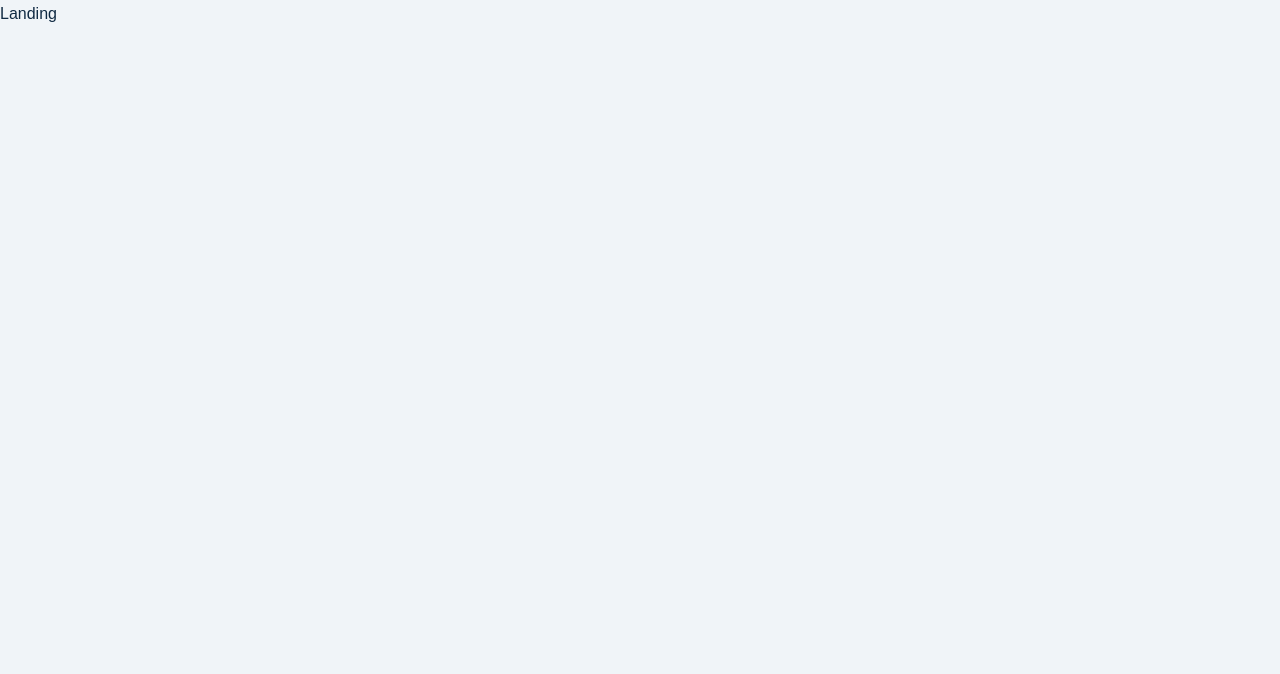
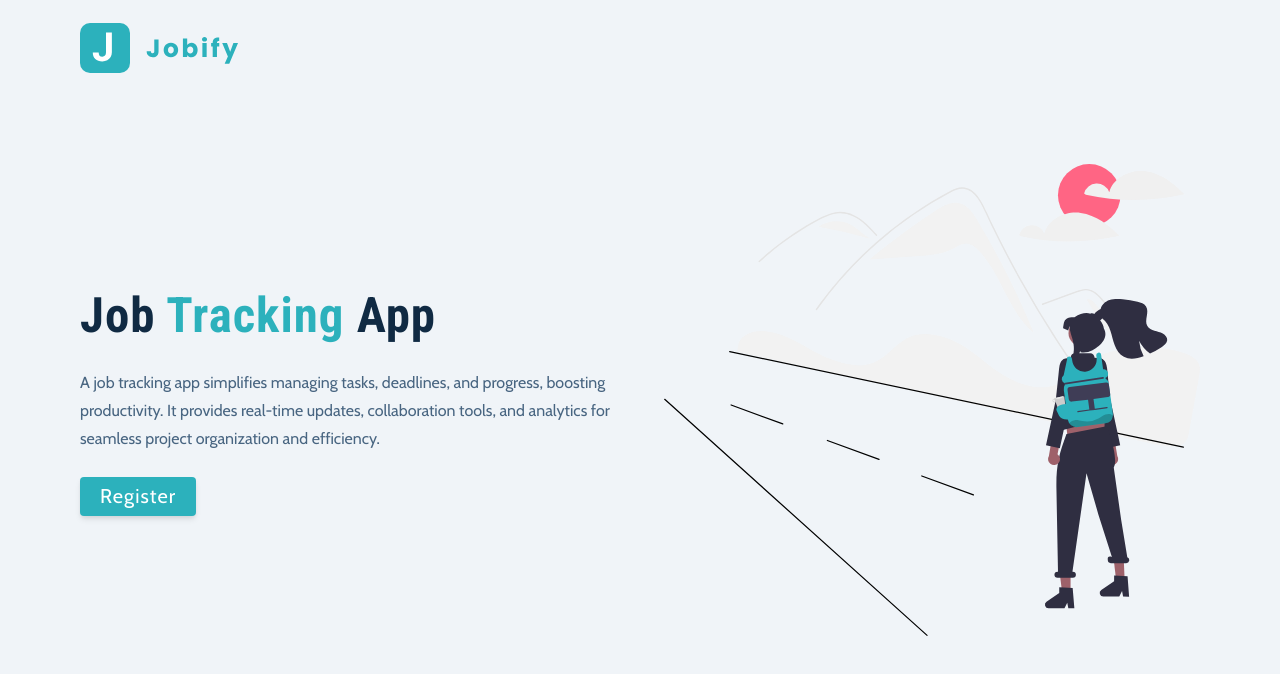
Before and after one commit to kiethohoai/jobify-v1, a React (Vite) app in the folder client/: page /landing in a window 1280 px wide. Shown: the top 674 px of the page. Built offline with nearby package versions, Linux system fonts and the light colour scheme.

Commit message:
04 Landing Page

```diff
--- /dev/null
+++ b/client/src/assets/wrappers/LandingPage.js
@@ -0,0 +1,45 @@
+import styled from 'styled-components';
+
+export const Wrapper = styled.main`
+  nav {
+    width: var(--fluid-width);
+    max-width: var(--max-width);
+    height: var(--nav-height);
+    margin: 0 auto;
+    display: flex;
+    align-items: center;
+  }
+
+  .page {
+    min-height: calc(100vh - var(--nav-height));
+    display: grid;
+    align-items: center;
+    margin-top: -3rem;
+  }
+
+  h1 {
+    font-weight: 700;
+    span {
+      color: var(--primary-500);
+    }
+  }
+
+  p {
+    color: var(--grey-600);
+  }
+
+  .main-img {
+    display: none;
+  }
+
+  @media (min-width: 992px) {
+    .page {
+      grid-template-columns: 1fr 1fr;
+      column-gap: 3rem;
+    }
+
+    .main-img {
+      display: block;
+    }
+  }
+`;
--- a/client/src/index.css
+++ b/client/src/index.css
@@ -1,11 +1,11 @@
+/* fonts */
+@import url('https://fonts.googleapis.com/css2?family=Cabin&family=Roboto+Condensed:wght@400;700&display=swap');
+
 *,
 ::after,
 ::before {
   box-sizing: border-box;
 }
-
-/* fonts */
-@import url('https://fonts.googleapis.com/css2?family=Cabin&family=Roboto+Condensed:wght@400;700&display=swap');
 
 html {
   font-size: 100%;
--- a/client/src/pages/Error.jsx
+++ b/client/src/pages/Error.jsx
@@ -9,7 +9,7 @@ const Error = () => {
         <img src={image} alt="not found" />
         <h3>Ohh! Page not found</h3>
         <p>{`We can't seem to find the page you're looking for`}</p>
-        <Link to="/">Back to Homepage</Link>
+        <Link to="/">Back Home</Link>
       </div>
     </Wrapper>
   );
--- a/client/src/pages/Landing.jsx
+++ b/client/src/pages/Landing.jsx
@@ -1,6 +1,36 @@
+import { Link } from 'react-router-dom';
+import logo from '../assets/image/logo.svg';
+import main from '../assets/image/main.svg';
+import { Wrapper } from '../assets/wrappers/LandingPage';
+
 const Landing = () => {
   return (
-    <div>Landing</div>
-  )
-}
-export default Landing
+    <Wrapper>
+      <nav>
+        <img className="logo" src={logo} alt="jobify logo" />
+      </nav>
+
+      <div className="container page">
+        {/* left */}
+        <div>
+          <h1>
+            Job <span>Tracking</span> App
+          </h1>
+          <p>
+            A job tracking app simplifies managing tasks, deadlines, and
+            progress, boosting productivity. It provides real-time updates,
+            collaboration tools, and analytics for seamless project organization
+            and efficiency.
+          </p>
+          <Link to="/register" className="btn btn-hero">
+            Register
+          </Link>
+        </div>
+
+        {/* right */}
+        <img className="img main-img" src={main} alt="job hunt" />
+      </div>
+    </Wrapper>
+  );
+};
+export default Landing;
```
Also changed, not shown: client/eslint.config.js (+9 -6 lines), client/src/components/index.js (added), 2 other files (tests, documents, lock files or other folders).
